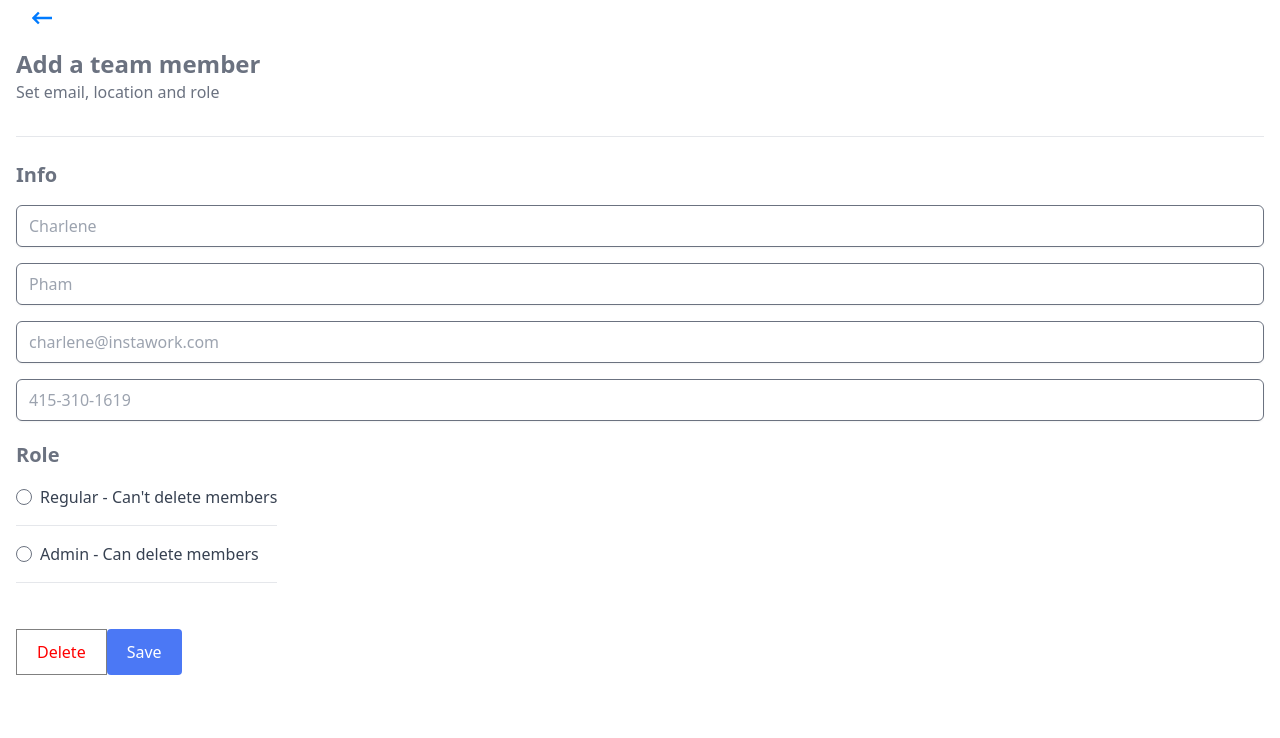
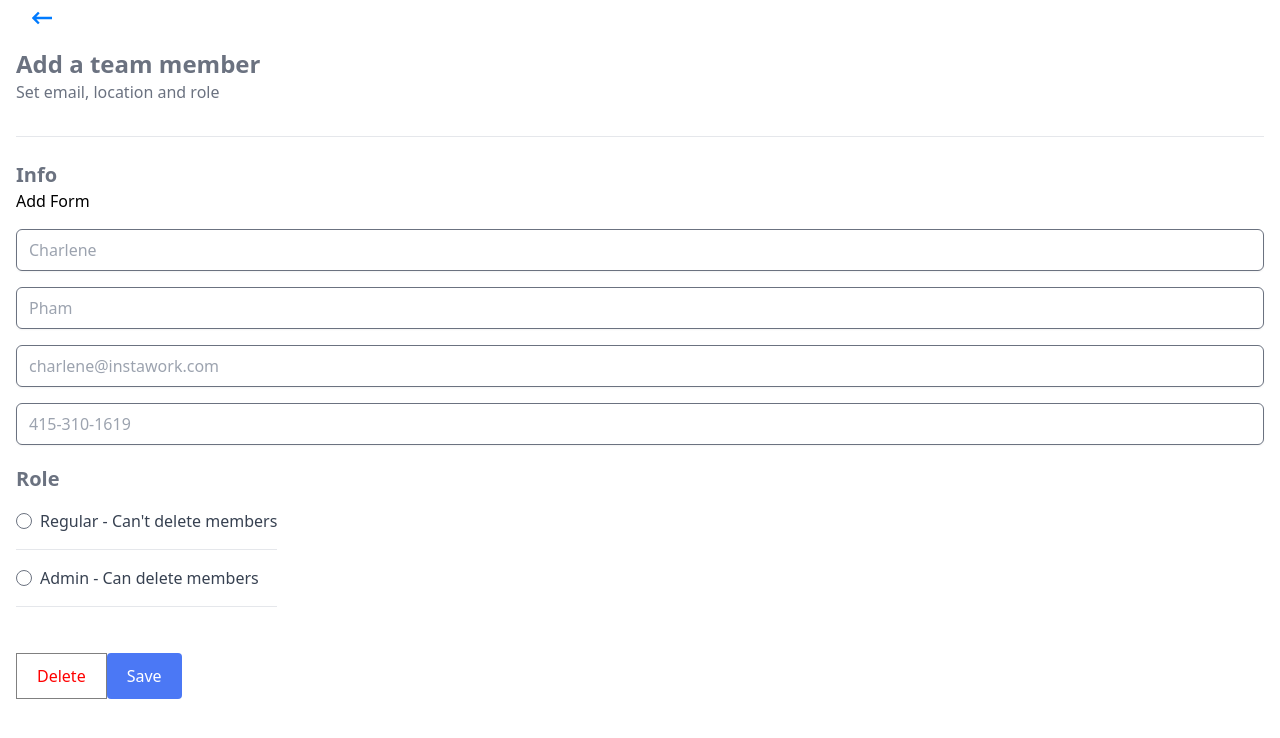
Before and after one commit to Dunridge/instawork-task, a Django app: page /add/ in a window 1280 px wide. Shown: the top 738 px of the page. Run offline with Django 4.2, Linux system fonts and the light colour scheme; style sheets or scripts are compiled from the project's sources; some libraries are stand-ins or nearby versions.

Commit message:
add-page. add shared form

```diff
--- a/instawork_app/templates/add_member/index.html
+++ b/instawork_app/templates/add_member/index.html
@@ -19,7 +19,9 @@
             </div>
             <div class="text-gray-500">Set email, location and role</div>
         </div>
-        {% include 'forms/shared_form.html' %}
+
+        {% comment %} TODO: pass a boolean to this template and trigger different urls in the post based on that boolean {% endcomment %}
+        {% include 'forms/shared_form.html' with is_add_form=is_add_form %}
 
         <script>
             function routeToMembers() {
--- a/instawork_app/templates/forms/shared_form.html
+++ b/instawork_app/templates/forms/shared_form.html
@@ -6,6 +6,13 @@
     {% csrf_token %}
 
     <div class="mt-2 text-xl text-gray-500 font-bold">Info</div>
+
+    {% comment %} TODO: based on this boolean call different post methods  {% endcomment %}
+    {% if is_add_form %}
+        <div>Add Form</div>
+    {% else %}
+        <div>Edit Form</div>
+    {% endif %}
 
     {% comment %} TODO: consider putting into components if you have the time {%
     endcomment %} {% comment %} TODO: figure out how to combine these two forms
--- a/instawork_app/views.py
+++ b/instawork_app/views.py
@@ -48,7 +48,11 @@ def index(request):
     return render(request, 'instawork_app/index.html', context)
 
 def add(request):
-    context = {}
+
+    context = {
+        'is_add_form': True
+    }
+
     if request.method == 'POST':
         name = request.POST.get('name')
         position = request.POST.get('position')
@@ -71,5 +75,9 @@ def add(request):
     return render(request, 'add_member/index.html', context)
 
 def edit(request):
-    context = {}
+
+    context = {
+        'is_add_form': False
+    }
+
     return render(request, 'edit_member/index.html', context)
```
